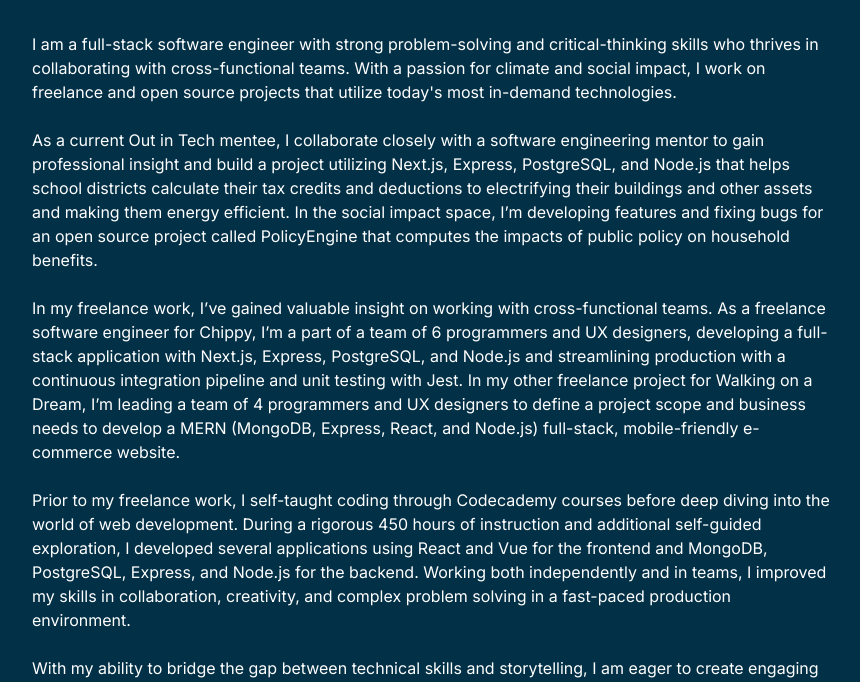
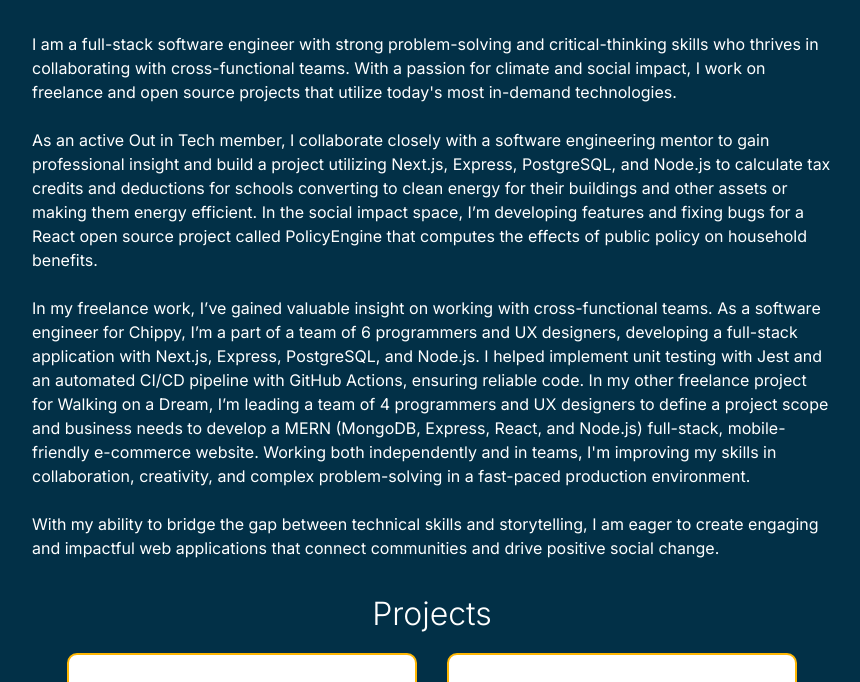
Before and after one commit to kalenluciano/kalenluciano.github.io, a React (Create React App) app: page / in a window 1280 px wide. Shown: the part 840-1522 px from the top of the page, without its empty margins (208-1068 px from the left). Built offline with nearby package versions, Linux system fonts and the light colour scheme.

Commit message:
Updated about section

```diff
--- a/src/components/About.jsx
+++ b/src/components/About.jsx
@@ -7,11 +7,9 @@
             <br></br>
             <p>I am a full-stack software engineer with strong problem-solving and critical-thinking skills who thrives in collaborating with cross-functional teams. With a passion for climate and social impact, I work on freelance and open source projects that utilize today's most in-demand technologies.</p>
             <br></br>
-            <p>As a current Out in Tech mentee, I collaborate closely with a software engineering mentor to gain professional insight and build a project utilizing Next.js, Express, PostgreSQL, and Node.js that helps school districts calculate their tax credits and deductions to electrifying their buildings and other assets and making them energy efficient. In the social impact space, I’m developing features and fixing bugs for an open source project called PolicyEngine that computes the impacts of public policy on household benefits.</p>
+            <p>As an active Out in Tech member, I collaborate closely with a software engineering mentor to gain professional insight and build a project utilizing Next.js, Express, PostgreSQL, and Node.js to calculate tax credits and deductions for schools converting to clean energy for their buildings and other assets or making them energy efficient. In the social impact space, I’m developing features and fixing bugs for a React open source project called PolicyEngine that computes the effects of public policy on household benefits.</p>
             <br></br>
-            <p>In my freelance work, I’ve gained valuable insight on working with cross-functional teams. As a freelance software engineer for Chippy, I’m a part of a team of 6 programmers and UX designers, developing a full-stack application with Next.js, Express, PostgreSQL, and Node.js and streamlining production with a continuous integration pipeline and unit testing with Jest. In my other freelance project for Walking on a Dream, I’m leading a team of 4 programmers and UX designers to define a project scope and business needs to develop a MERN (MongoDB, Express, React, and Node.js) full-stack, mobile-friendly e-commerce website.</p>
-            <br></br>
-            <p>Prior to my freelance work, I self-taught coding through Codecademy courses before deep diving into the world of web development. During a rigorous 450 hours of instruction and additional self-guided exploration, I developed several applications using React and Vue for the frontend and MongoDB, PostgreSQL, Express, and Node.js for the backend. Working both independently and in teams, I improved my skills in collaboration, creativity, and complex problem solving in a fast-paced production environment.</p>
+            <p>In my freelance work, I’ve gained valuable insight on working with cross-functional teams. As a software engineer for Chippy, I’m a part of a team of 6 programmers and UX designers, developing a full-stack application with Next.js, Express, PostgreSQL, and Node.js. I helped implement unit testing with Jest and an automated CI/CD pipeline with GitHub Actions, ensuring reliable code. In my other freelance project for Walking on a Dream, I’m leading a team of 4 programmers and UX designers to define a project scope and business needs to develop a MERN (MongoDB, Express, React, and Node.js) full-stack, mobile-friendly e-commerce website. Working both independently and in teams, I'm improving my skills in collaboration, creativity, and complex problem-solving in a fast-paced production environment.</p>
             <br></br>
             <p>With my ability to bridge the gap between technical skills and storytelling, I am eager to create engaging and impactful web applications that connect communities and drive positive social change.</p>
         </section>
```
